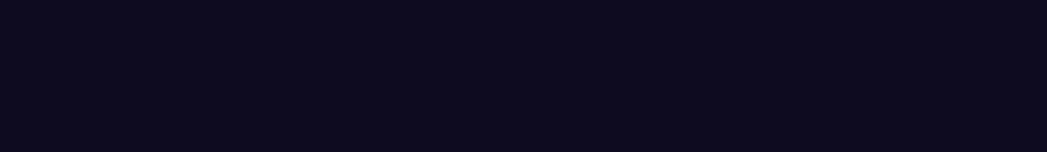
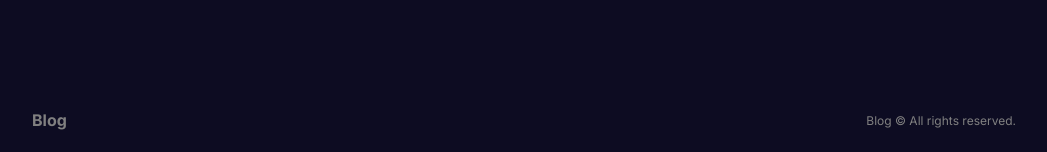
Before and after one commit to gwyneth-pena/nextjs-blog, a Next.js app: page / in a window 1280 px wide. Shown: the part 630-782 px from the top of the page, without its empty margins (116-1163 px from the left). Built offline with nearby package versions, Linux system fonts and the light colour scheme.

Commit message:
Added footer

```diff
--- a/src/components/Footer/Footer.tsx
+++ b/src/components/Footer/Footer.tsx
@@ -1,8 +1,14 @@
+import styles from "@/components/Footer/footer.module.css";
 
 function Footer() {
-  return (
-    <div>Footer</div>
-  )
+  return <div className={styles.container}>
+    <div className={styles.logo}>
+        Blog
+    </div>
+    <div className={styles.text}>
+      Blog &copy; All rights reserved.
+    </div>
+  </div>;
 }
 
 export default Footer
--- /dev/null
+++ b/src/components/Footer/footer.module.css
@@ -0,0 +1,23 @@
+.container{
+    height: 100px;
+    display: flex;
+    align-items: center;
+    justify-content: space-between;
+    color: gray;
+  }
+
+  .logo{
+    font-weight: bold;
+  }
+
+  .text{
+    font-size: 12px;
+  }
+
+  @media (max-width:768px){
+    .container{
+      flex-direction: column;
+      align-items: center;
+      justify-content: space-around;
+    }
+  }
```
